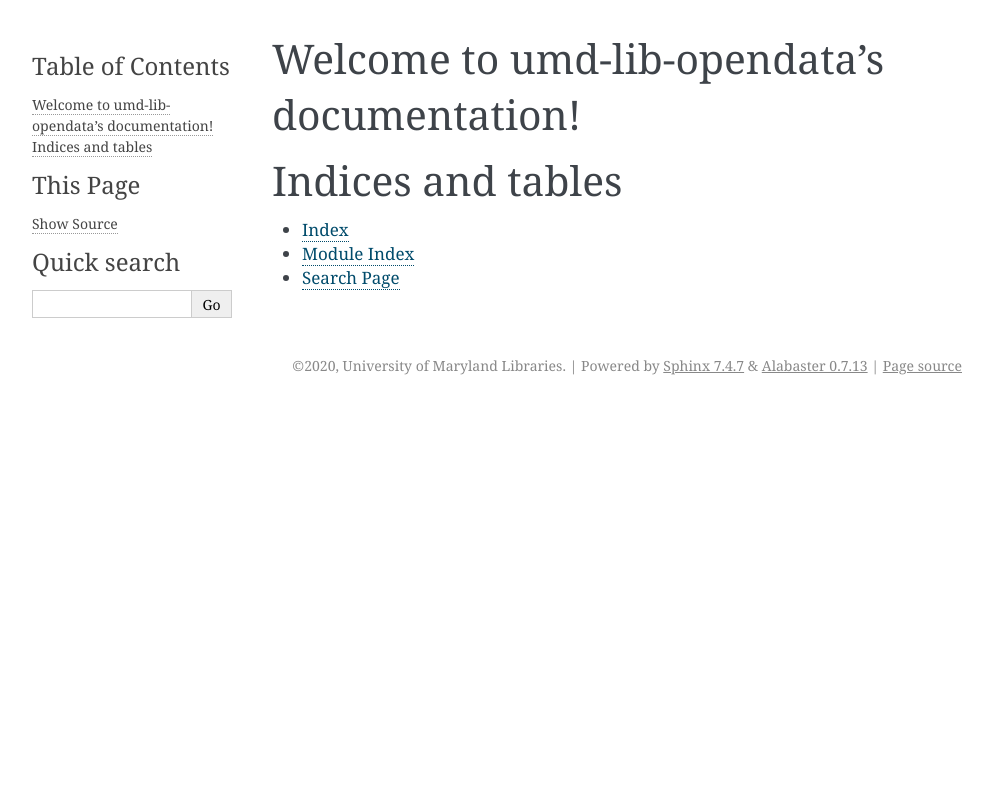
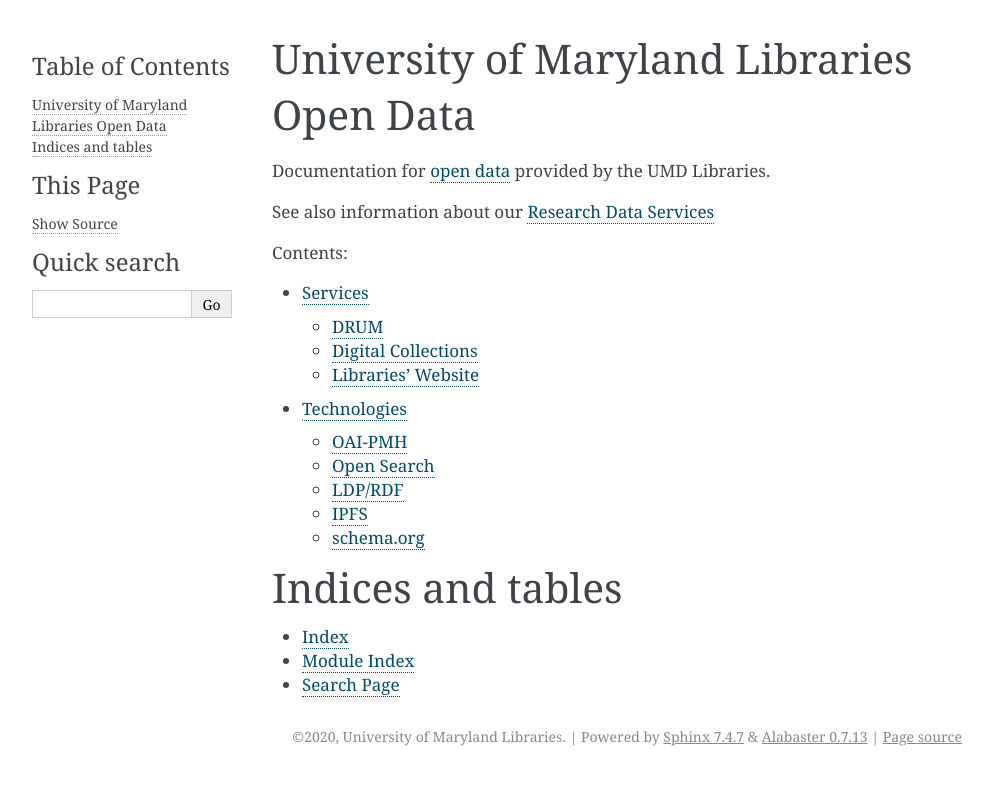
Before and after one commit to wallberg-umd/umd-lib-opendata, a Sphinx documentation site: the page built from source/index.rst, in a window 1280 px wide. Shown: the top 785 px of the page, without its empty margins (148-1141 px from the left). Built offline with Sphinx 7.4.7, drawn with Linux system fonts in a browser that asks for light colours.

Commit message:
add some sample structure and topics

```diff
--- a/source/index.rst
+++ b/source/index.rst
@@ -3,13 +3,21 @@
    You can adapt this file completely to your liking, but it should at least
    contain the root `toctree` directive.
 
-Welcome to umd-lib-opendata's documentation!
-============================================
+University of Maryland Libraries Open Data
+==========================================
+
+Documentation for `open data <https://en.wikipedia.org/wiki/Open_data>`_
+provided by the UMD Libraries.
+
+See also information about our `Research Data Services
+<https://www.lib.umd.edu/data>`_
 
 .. toctree::
    :maxdepth: 2
    :caption: Contents:
 
+   services
+   technologies
 
 
 Indices and tables
--- /dev/null
+++ b/source/services.rst
@@ -0,0 +1,28 @@
+Services
+########
+
+List of services, with their technologies, endpoints, and examples
+
+DRUM
+====
+
+OAI-PMH
+-------
+
+Open Search
+-----------
+
+Digital Collections
+===================
+
+OAI-PMH
+-------
+
+LDP / RDF
+---------
+
+Libraries' Website
+==================
+
+schema.org
+----------
--- /dev/null
+++ b/source/technologies.rst
@@ -0,0 +1,19 @@
+Technologies
+============
+
+Introduction to various technologies in use.
+
+OAI-PMH
+-------
+
+Open Search
+-----------
+
+LDP/RDF
+-------
+
+IPFS
+----
+
+schema.org
+----------
```
